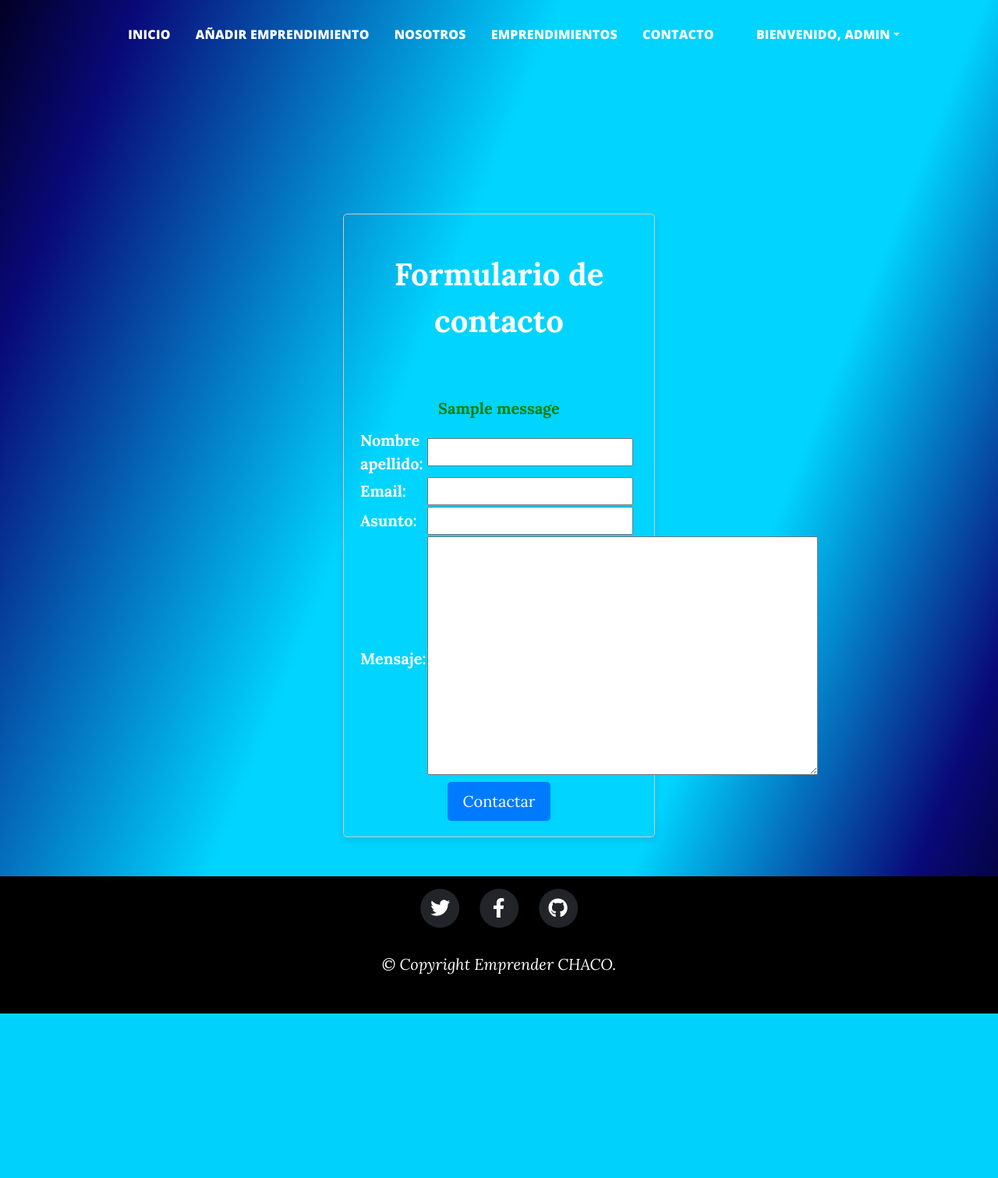
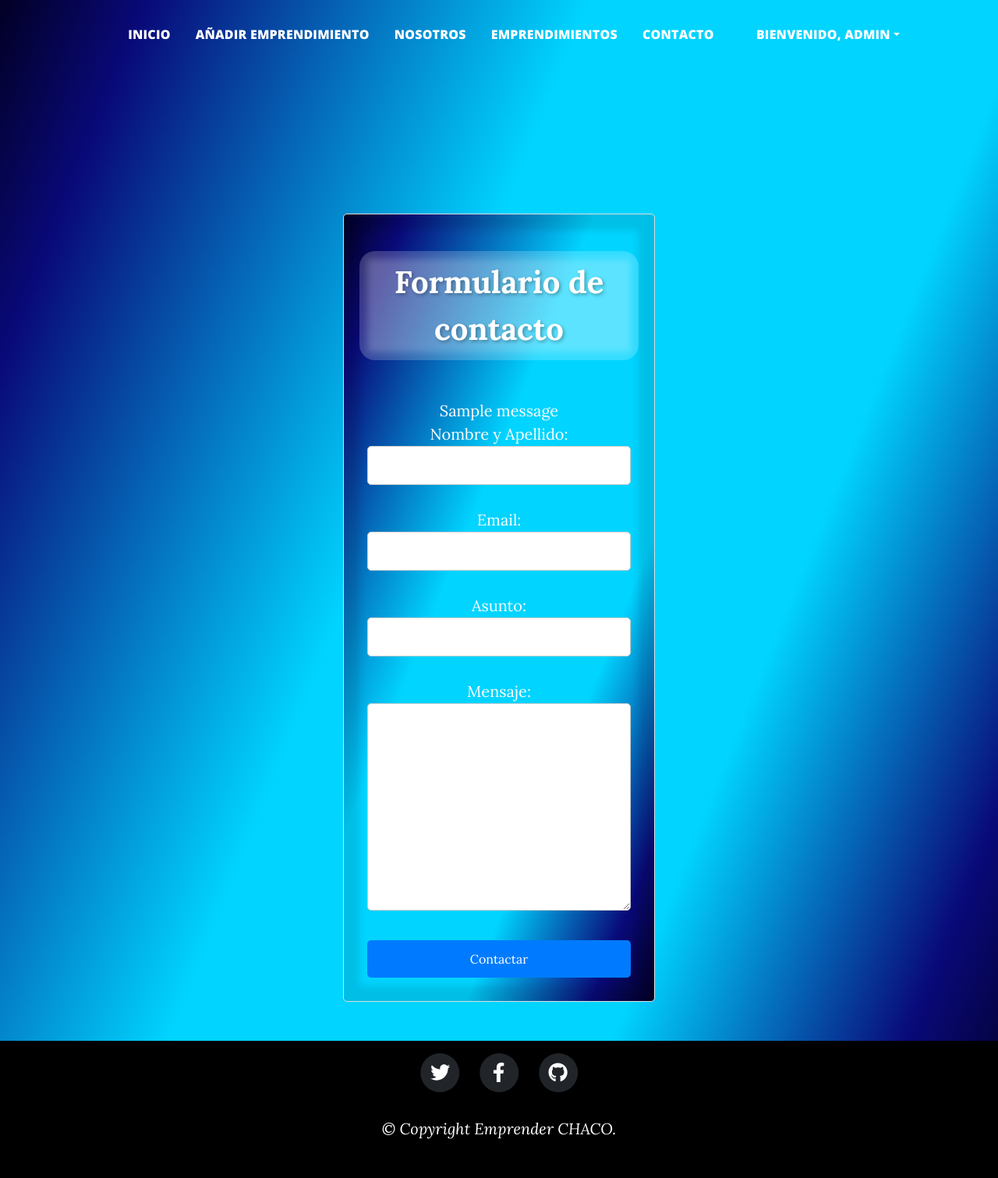
Before and after one commit to IvaaNZ/EmprenderChaco, a Django app: page /contacto/contacto/ in a window 1280 px wide. Shown: the whole page at 78% size. Before the commit the page ends 1300 px from the top, so only its background shows below. Run offline with Django 4.2, Linux system fonts and the light colour scheme; a user stored in the database is signed in; tables that the repository leaves empty hold one stand-in row (values such as "Sample post"); one stand-in notice (Sample message) is shown; some libraries are stand-ins or nearby versions.

Commit message:
Actualizado Contacto

```diff
--- a/emprenderChaco/templates/contacto/contacto.html
+++ b/emprenderChaco/templates/contacto/contacto.html
@@ -2,28 +2,138 @@
 {% load static %}
 
 {% block contenido %}
+<style>
+    /* Personaliza estilos adicionales si lo deseas */
+    body {
+      background-color: #f8f9fa;
+    }
+
+    .custom-form {
+      max-width: 400px;
+      margin: 50px auto;
+      padding: 30px;
+      border: 1px solid #ddd;
+      border-radius: 5px;
+      background: linear-gradient(292deg, rgba(2,0,36,1) 0%, rgba(9,9,121,1) 10%, rgba(0,212,255,1) 30%, rgba(0,212,255,1) 60%, rgba(9,9,121,1) 90%, rgba(2,0,36,1) 100%);
+      box-shadow: inset 0 0 10px 20px rgba(0, 0, 0, 0.1);
+      position: relative;
+    }
+
+    .custom-form h1 {
+      text-align: center;
+      font-weight: bold;
+      margin-bottom: 30px;
+      color: white;
+      text-shadow: 2px 2px 4px rgba(0, 0, 0, 0.3);
+      background: rgb(255 255 255 / 20%);
+      z-index: 1;
+      position: relative;
+    }
+
+    .custom-form h1::before {
+      content: "";
+      position: absolute;
+      top: -10px; /* Ajustar el valor para alinear el contorno */
+      left: -10px; /* Ajustar el valor para alinear el contorno */
+      right: -10px; /* Ajustar el valor para alinear el contorno */
+      bottom: -10px; /* Ajustar el valor para alinear el contorno */
+      z-index: -1; /* Enviar el pseudo-elemento detrás del texto */
+      background: rgba(255, 255, 255, 0.2);
+      border-radius: 20px; /* Ajustar el valor para redondear el contorno */
+      backdrop-filter: blur(5px);
+      -webkit-backdrop-filter: blur(5px);
+    }
+
+    .form-group {
+      margin-bottom: 30px;
+    }
+
+    input[type="text"],
+    input[type="email"],
+    textarea {
+      width: 100%;
+      padding: 12px;
+      font-size: 16px;
+      border: 1px solid #ccc;
+      border-radius: 5px;
+      outline: none;
+    }
+
+    input[type="text"]:focus,
+    input[type="email"]:focus,
+    textarea:focus {
+      border-color: #007bff;
+    }
+
+    input[type="submit"] {
+      width: 100%;
+      padding: 12px;
+      font-size: 16px;
+      color: #fff;
+      background-color: #007bff;
+      border: none;
+      border-radius: 5px;
+      cursor: pointer;
+      transition: background-color 0.3s;
+    }
+
+    input[type="submit"]:hover {
+      background-color: #0056b3;
+    }
+
+    .signup-link {
+      text-align: center;
+      margin-top: 20px;
+    }
+
+    .signup-link a {
+      color: #007bff;
+      text-decoration: none;
+      font-weight: bold;
+    }
+</style>
+
 <center>
     {% if user.is_authenticated %}
-    <form method="POST" style="max-width: 400px; margin: 50px auto; padding: 20px; border: 1px solid #ccc; border-radius: 5px; box-shadow: 0 4px 8px rgba(0, 0, 0, 0.1);">
-        <h1 style="text-align: center;">Formulario de contacto</h1>
+    <form class="custom-form" method="POST">
+        {% csrf_token %}
+        <h1>Formulario de contacto</h1>
         <br>
         {% if messages %}
             {% for message in messages %}
-                <div class="message {{ message.tags }}" style="color: green; font-weight: bold; padding: 10px; text-align: center;"> {{message}} </div>
+                <div class="message {{ message.tags }}">{{ message }}</div>
+
             {% endfor %}
         {% endif %}
-        <table style="width: 100%;">
-            {% csrf_token %}
-            {{ form.as_table }}
-        </table>
-        <div style="text-align: center;">
-            <input type="submit" value="Contactar" style="padding: 10px 20px; background-color: #007bff; color: #fff; border: none; border-radius: 5px; cursor: pointer;">
+
+        <div class="form-group">
+            <label for="{{ form.nombre_apellido.id_for_label }}">Nombre y Apellido:</label>
+            {{ form.nombre_apellido }}
+          </div>
+
+        <div class="form-group">
+            <label for="{{ form.email.id_for_label }}">Email:</label>
+            {{ form.email }}
+        </div>
+
+        <div class="form-group">
+            <label for="{{ form.asunto.id_for_label }}">Asunto:</label>
+            {{ form.asunto }}
+        </div>
+
+        <div class="form-group">
+            <label for="{{ form.mensaje.id_for_label }}">Mensaje:</label>
+            {{ form.mensaje }}
+        </div>
+
+        <div>
+            <input type="submit" value="Contactar">
         </div>
     </form>
     {% else %}
         <p>Solo los usuarios registrados pueden contactar.</p>
-        <p>Debes <a href="{% url 'login' %}" style="color: #007bff; text-decoration: underline;">Iniciar sesión</a> para contactar.</p>
-        <p>¿No tienes una cuenta? <a href="{% url 'usuarios:registrar' %}" style="color: #007bff; text-decoration: underline;">Regístrate</a></p>
+        <p>Debes <a href="{% url 'login' %}">Iniciar sesión</a> para contactar.</p>
+        <p>¿No tienes una cuenta? <a href="{% url 'usuarios:registrar' %}">Regístrate</a></p>
     {% endif %}
 </center>
 
```
Also changed, not shown: emprenderChaco/templates/noticias/crear.html (+86 -2 lines), emprenderChaco/templates/usuarios/login.html (+20 -19 lines), emprenderChaco/templates/usuarios/registro.html (+2 -9 lines), emprenderChaco/emprenderChaco/db.sqlite3.
